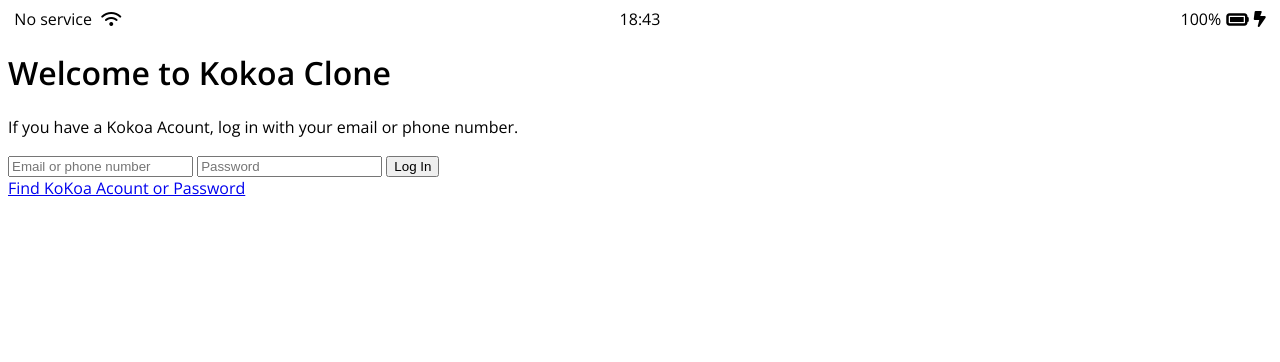
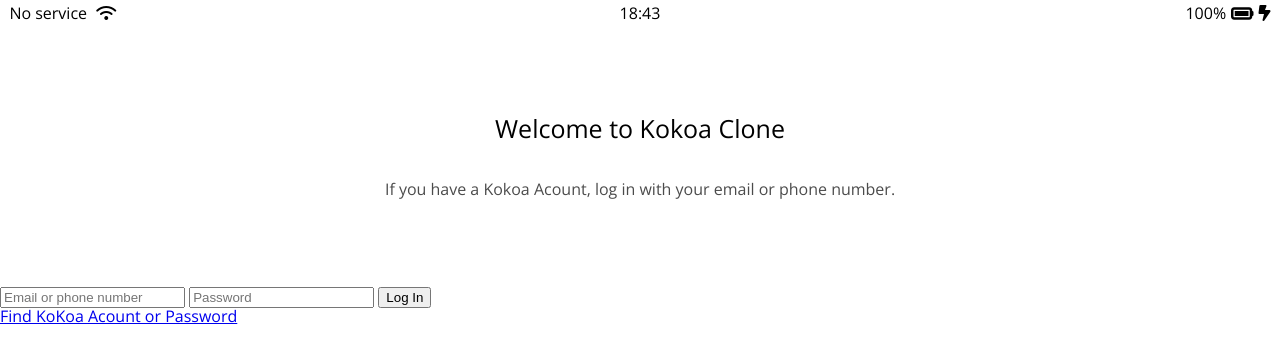
Before and after one commit to euihyunchoi97/kokoa-clone-2020, a plain HTML site: page index.html in a window 1280 px wide. Drawn offline with nearby package versions, Linux system fonts and the light colour scheme; a web font is replaced by a local one.

Commit message:
login form header

```diff
--- /dev/null
+++ b/css/reset.css
@@ -0,0 +1,48 @@
+/* http://meyerweb.com/eric/tools/css/reset/
+   v2.0 | 20110126
+   License: none (public domain)
+*/
+
+html, body, div, span, applet, object, iframe,
+h1, h2, h3, h4, h5, h6, p, blockquote, pre,
+a, abbr, acronym, address, big, cite, code,
+del, dfn, em, img, ins, kbd, q, s, samp,
+small, strike, strong, sub, sup, tt, var,
+b, u, i, center,
+dl, dt, dd, ol, ul, li,
+fieldset, form, label, legend,
+table, caption, tbody, tfoot, thead, tr, th, td,
+article, aside, canvas, details, embed,
+figure, figcaption, footer, header, hgroup,
+menu, nav, output, ruby, section, summary,
+time, mark, audio, video {
+	margin: 0;
+	padding: 0;
+	border: 0;
+	font-size: 100%;
+	font: inherit;
+	vertical-align: baseline;
+}
+/* HTML5 display-role reset for older browsers */
+article, aside, details, figcaption, figure,
+footer, header, hgroup, menu, nav, section {
+	display: block;
+}
+body {
+	line-height: 1;
+}
+ol, ul {
+	list-style: none;
+}
+blockquote, q {
+	quotes: none;
+}
+blockquote:before, blockquote:after,
+q:before, q:after {
+	content: '';
+	content: none;
+}
+table {
+	border-collapse: collapse;
+	border-spacing: 0;
+}
--- /dev/null
+++ b/css/status-bar.css
@@ -0,0 +1,42 @@
+.status-bar {
+    /* 같은 줄에 놓기 */
+    display: flex;
+    /* flex축을 따라 분리시키기 */
+    /* justify-content: space-between;*/
+    /* 가운데 정렬이 안됨 */
+
+    /* 가운데 모음 */
+    justify-content: center;
+
+    padding: 5px 3px;
+}
+
+.status-bar__column{
+    /* 모든 column에 33%의 width 주기 */
+    width: 33%;
+}
+
+/* 시간을 가운데에 두기 : cloumn nth-child(2) */
+.status-bar__column:nth-child(2){
+    display: flex;
+    justify-content:center;
+}
+
+/*  배터리를 flex열의 끝에 두기 */
+.status-bar__column:last-child{
+    display: flex;
+    justify-content:flex-end;
+    /* 아이템들 가운데 정렬 */
+    align-items: center;
+}
+
+/* 배터리 아이콘에 공간두기 */
+.status-bar__column .fa-battery-full{
+    margin: 0px 5px; /* margin: 위아래,좌우*/
+}
+
+
+.status-bar__column:first-child span {
+    /* no service 와 wifi아이콘 사이에 공간만들기 */
+    margin-right: 5px;
+}
--- a/css/styles.css
+++ b/css/styles.css
@@ -1,45 +1,34 @@
 @import url('https://fonts.googleapis.com/css2?family=Diphylleia&family=Open+Sans:wght@400;600&display=swap');
+@import "reset.css";
+@import "status-bar.css";
 body {
    font-family: 'Open Sans', sans-serif;
 }
 
-.status-bar {
-    /* 같은 줄에 놓기 */
+.welcome-header{
+    margin: 90px 0px;
+
+    /* 텍스트 가운데 정렬 */
+    text-align: center;
+
     display: flex;
-    /* flex축을 따라 분리시키기 */
-    /* justify-content: space-between;*/
-    /* 가운데 정렬이 안됨 */
 
-    /* 가운데 모음 */
-    justify-content: center;
+    /* 위아래로 정렬 */
+    flex-direction: column;
+
+    /*  가운데 정렬 */
+    align-items: center;
+
 }
 
-.status-bar__column{
-    /* 모든 column에 33%의 width 주기 */
-    width: 33%;
+.welcome-header__title{
+    margin-bottom: 40px;
+    font-size: 25px;
 }
 
-/* 시간을 가운데에 두기 : cloumn nth-child(2) */
-.status-bar__column:nth-child(2){
-    display: flex;
-    justify-content:center;
+.welcome-header__text{
+    /*   너비고정 */
+    width: 60%;
+    /* 투명도/회색 */
+    opacity: 0.7;
 }
-
-/*  배터리를 flex열의 끝에 두기 */
-.status-bar__column:last-child{
-    display: flex;
-    justify-content:flex-end;
-    /* 아이템들 가운데 정렬 */
-    align-items: center;
-}
-
-/* 배터리 아이콘에 공간두기 */
-.status-bar__column .fa-battery-full{
-    margin: 0px 5px; /* margin: 위아래,좌우*/
-}
-
-
-.status-bar__column:first-child span {
-    /* no service 와 wifi아이콘 사이에 공간만들기 */
-    margin-right: 5px;
-}
```
